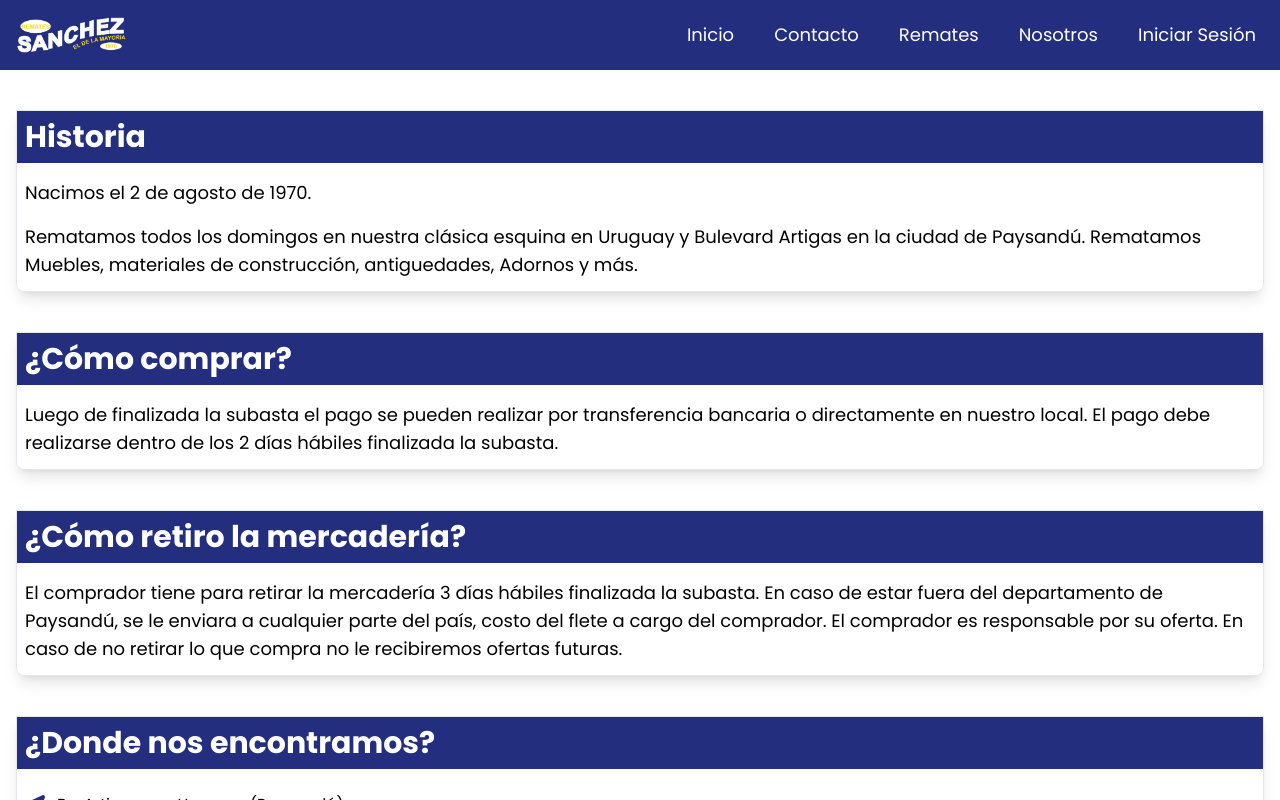
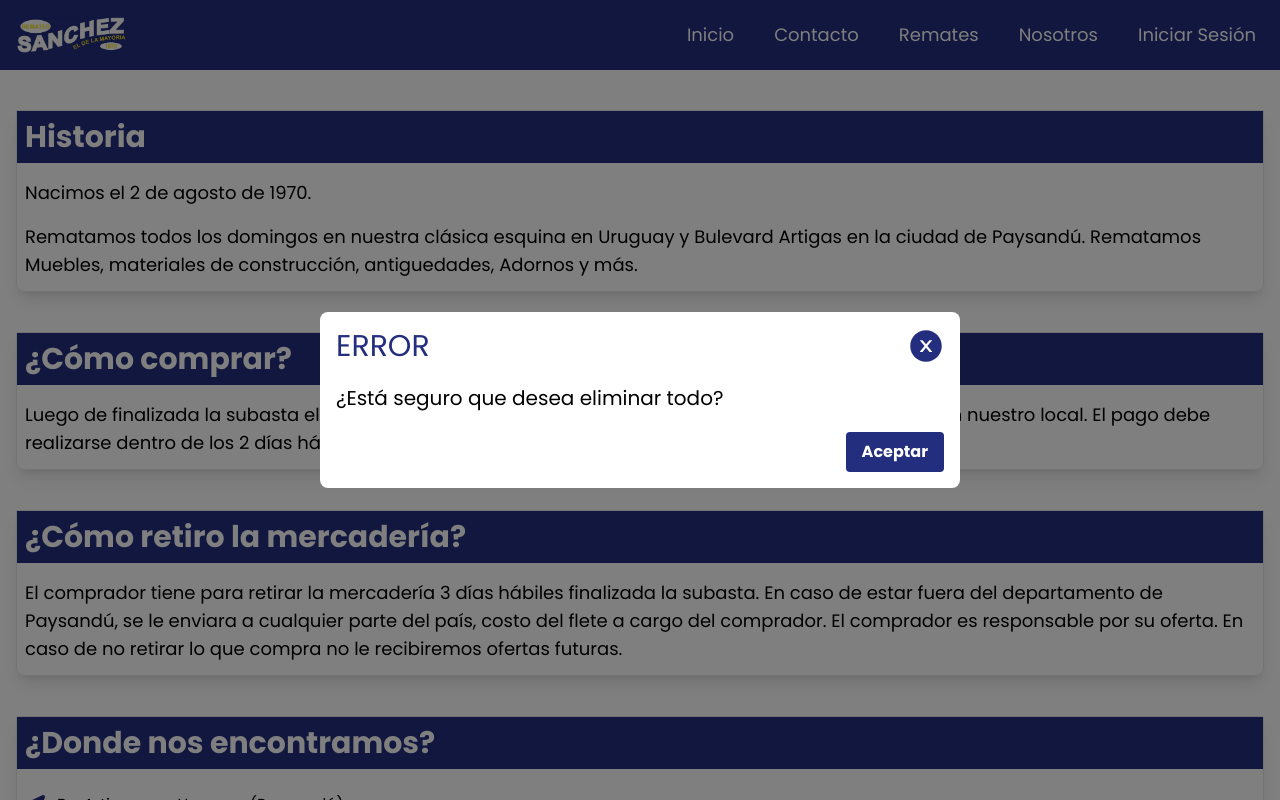
Before and after one commit to alloisa2005/remate-app, a Next.js app: page /nosotros in a window 1280 px wide. Shown: the top 800 px of the page. Built offline with nearby package versions, Linux system fonts and the light colour scheme.

Commit message:
Agregando Modal

```diff
--- a/src/app/nosotros/page.jsx
+++ b/src/app/nosotros/page.jsx
@@ -78,7 +78,7 @@ const Nosotros = () => {
         </div>
       </div>
 
-      {/* <MyModal title='ERROR' /> */}
+      <MyModal title='ERROR' />
     </div>
   );
 };
--- a/src/components/MyModal.jsx
+++ b/src/components/MyModal.jsx
@@ -8,9 +8,9 @@ const MyModal = ({title, setModal}) => {
     <div className='absolute w-full h-full top-0 left-0 z-30 bg-black bg-opacity-50 flex justify-center items-center'>
       <div className='w-full md:w-1/2  bg-white rounded-lg p-4 mx-4'>
           <div className='flex items-center justify-between'>
-            <p className='text-center font-poppins text-3xl text-red-500 uppercase'>{title}</p>
+            <p className='text-center font-poppins text-3xl text-primario uppercase'>{title}</p>
             <AiFillCloseCircle
-                className='text-red-500 text-4xl cursor-pointer hover:text-red-800 ease-out duration-300'
+                className='text-primario text-4xl cursor-pointer hover:text-primario/80 ease-out duration-300'
                 onClick={setModal}
             />
           </div>
@@ -19,7 +19,7 @@ const MyModal = ({title, setModal}) => {
           </div>
 
           <div className=' mt-4 text-right'>
-            <button className='bg-red-500 hover:bg-red-800 ease-out duration-300 text-white font-poppins font-bold py-2 px-4 rounded'>Aceptar</button>
+            <button className='bg-primario hover:bg-primario/80 ease-out duration-300 text-white font-poppins font-bold py-2 px-4 rounded'>Aceptar</button>
           </div>
       </div>
     </div>
```
